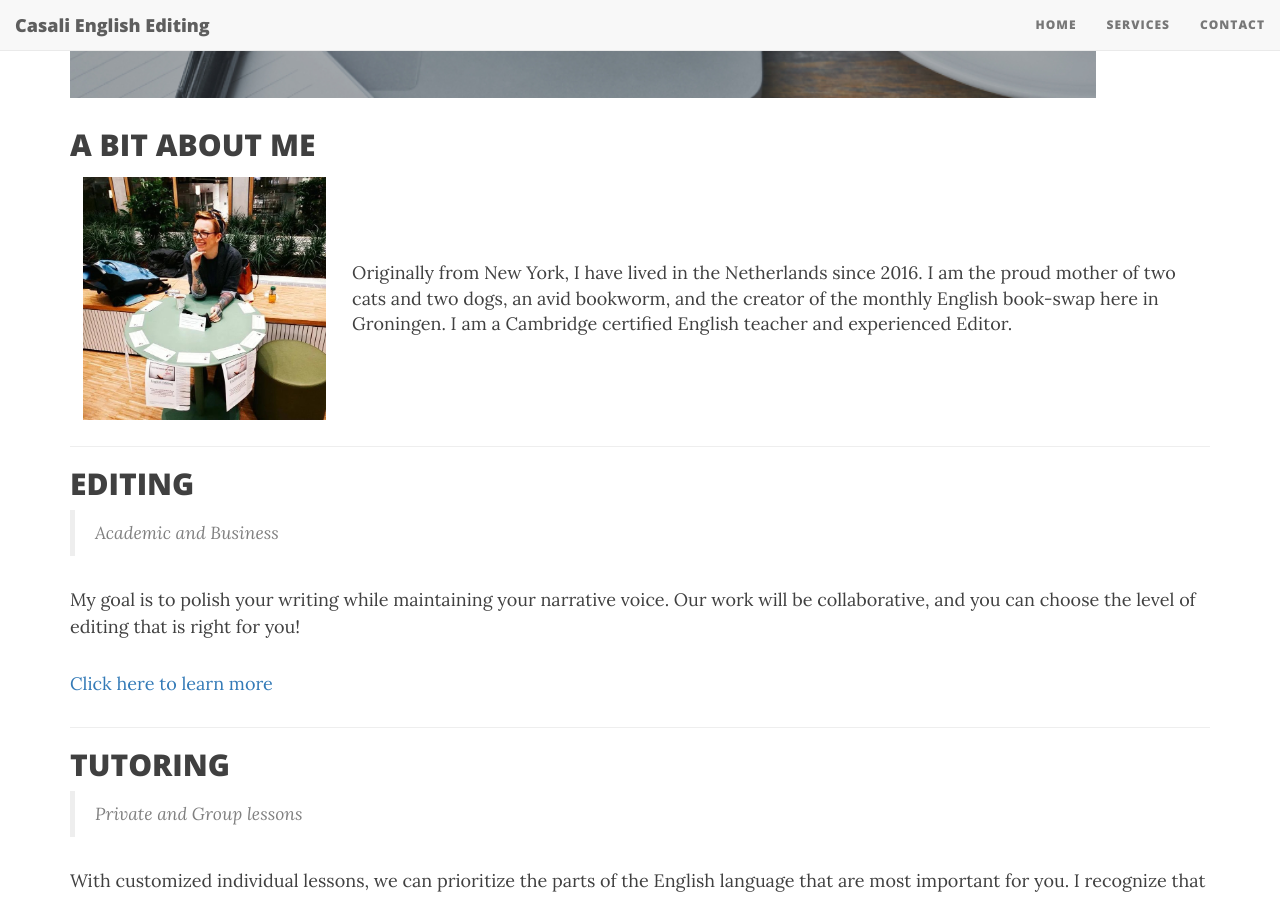
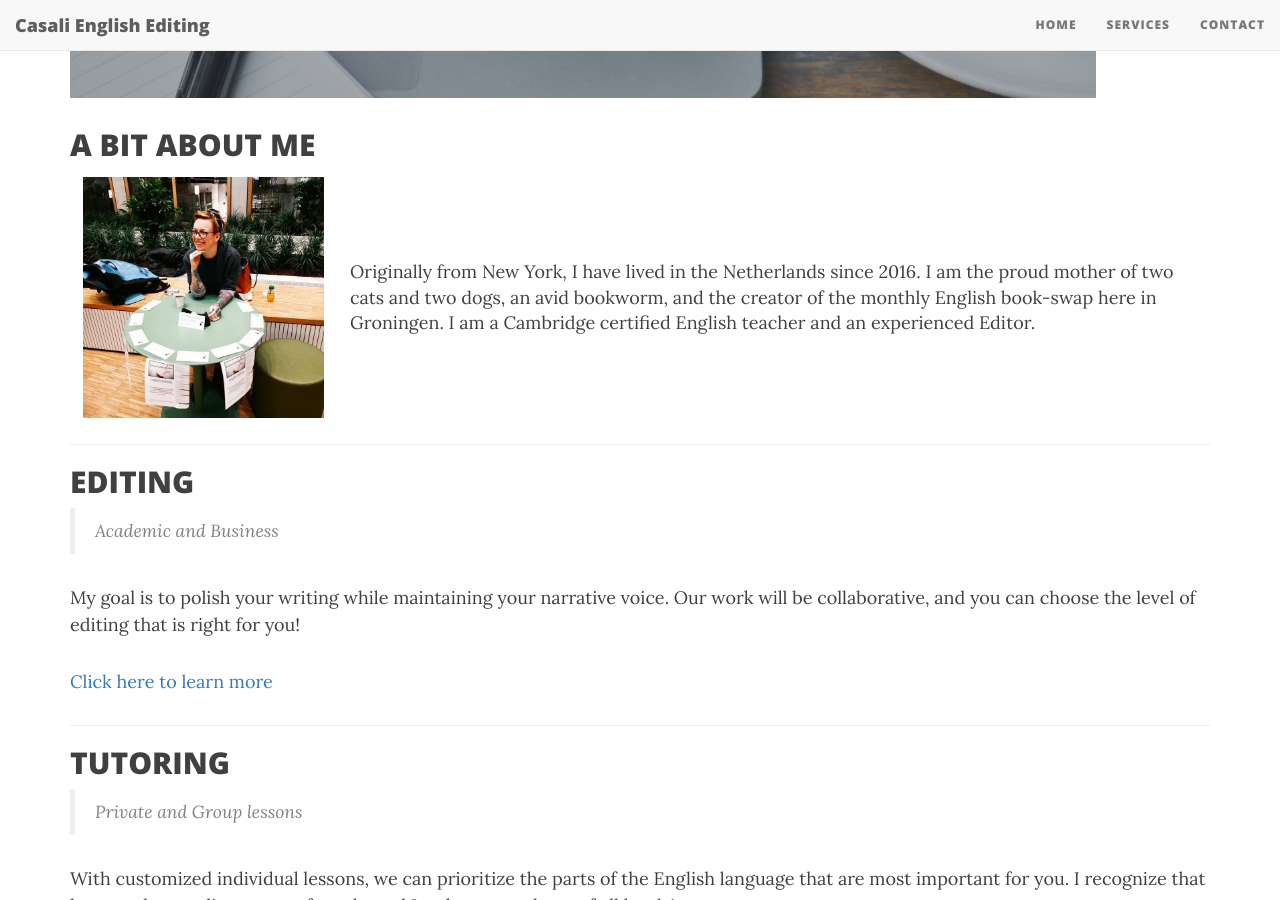
Before and after one commit to casali-english-editing/casali-english-editing.github.io, a Jekyll site: the page built from index.md, in a window 1280 px wide and 900 px high, scrolled down 527 px. Built offline with Jekyll 4.4.1, drawn with Linux system fonts in a browser that asks for light colours; nearby versions of some CDN libraries.

Commit message:
Update index.md

```diff
--- a/index.md
+++ b/index.md
@@ -10,7 +10,7 @@ permalink: /
 
 ## A BIT ABOUT ME
 
-  <img src="img/avatar.jpg" alt="A picture of me" width="100%"> | Originally from New York, I have lived in the Netherlands since 2016. I am the proud mother of two cats and two dogs, an avid bookworm, and the creator of the monthly English book-swap here in Groningen. I am a Cambridge certified English teacher and experienced Editor.
+  <img src="img/avatar.jpg" alt="A picture of me" width="100%"> | Originally from New York, I have lived in the Netherlands since 2016. I am the proud mother of two cats and two dogs, an avid bookworm, and the creator of the monthly English book-swap here in Groningen. I am a Cambridge certified English teacher and an experienced Editor.
 
 
 ---
```
